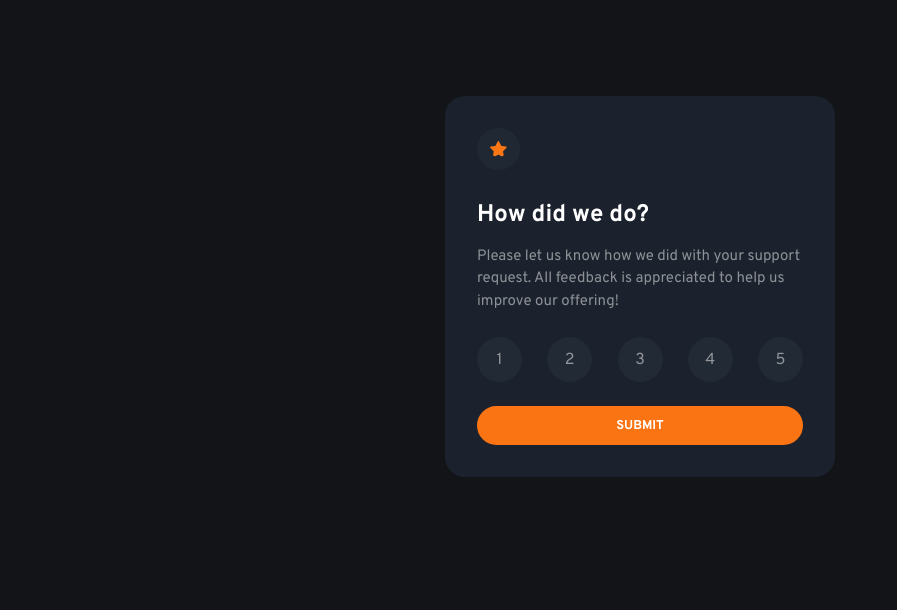
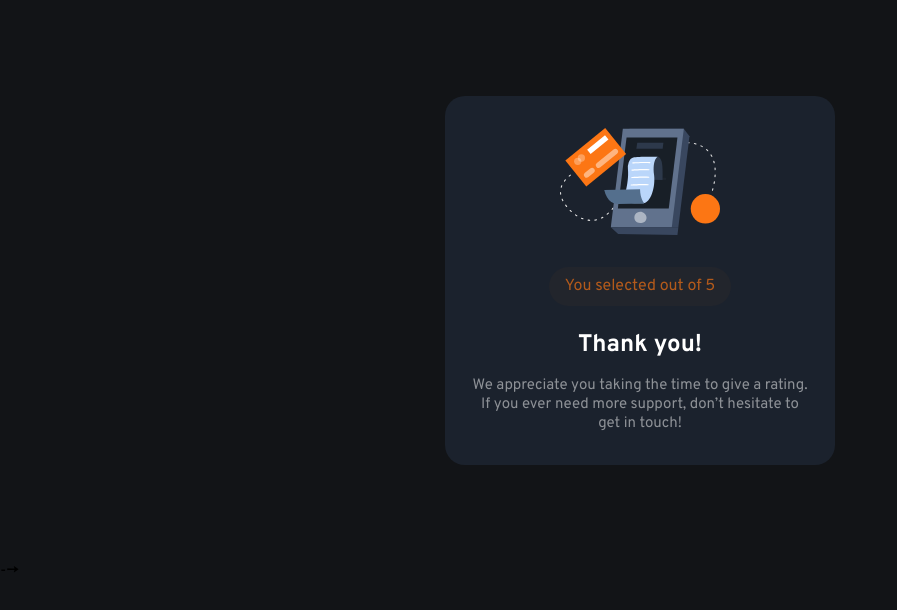
Before and after one commit to Manish-d-art/interactive-rating-component, a plain HTML site: page index.html in a window 1280 px wide. Shown: the whole page, without its empty margins (0-897 px from the left). Drawn offline with Linux system fonts and the light colour scheme.

Commit message:
update index.html

```diff
--- a/index.html
+++ b/index.html
@@ -25,7 +25,7 @@
 
 <body>
   <main>
-    <div class="container">
+    <div class="container hidden">
 
       <img class="star" src="assets/images/icon-star.svg" alt="star-image">
 
@@ -44,21 +44,21 @@
       <button class="btn btn btn--active btn-css">SUBMIT</button>
 
     </div>
+
+    <div class="container-thank-you ">
+      <img class="thank-you-img" src="assets/images/illustration-thank-you.svg" alt="thank-you-image">
+      <P class="rate-block">
+        You selected out of 5
+      </P>
+      <h2 class="ty"> Thank you!</h2>
+      <p class="ty-para">We appreciate you taking the time to give a rating. If you ever need more support,
+        don’t hesitate to get in touch! </p>
+    </div>
   </main>
-  <!-- Rating state start -->
 
 
-  <!-- Rating state end -->
 
-  <!-- Thank you state start -->
-
-  <!-- You selected -->
-  <!-- Add rating here out of 5
-
-  Thank you!
-
-  We appreciate you taking the time to give a rating. If you ever need more support,
-  don’t hesitate to get in touch! -->
+  -->
 
   <!-- Thank you state end -->
 
@@ -67,6 +67,7 @@
     Challenge by <a href="https://www.frontendmentor.io?ref=challenge" target="_blank">Frontend Mentor</a>.
     Coded by <a href="#">Your Name Here</a>.
   </div> -->
+
 </body>
 
 </html>
```
